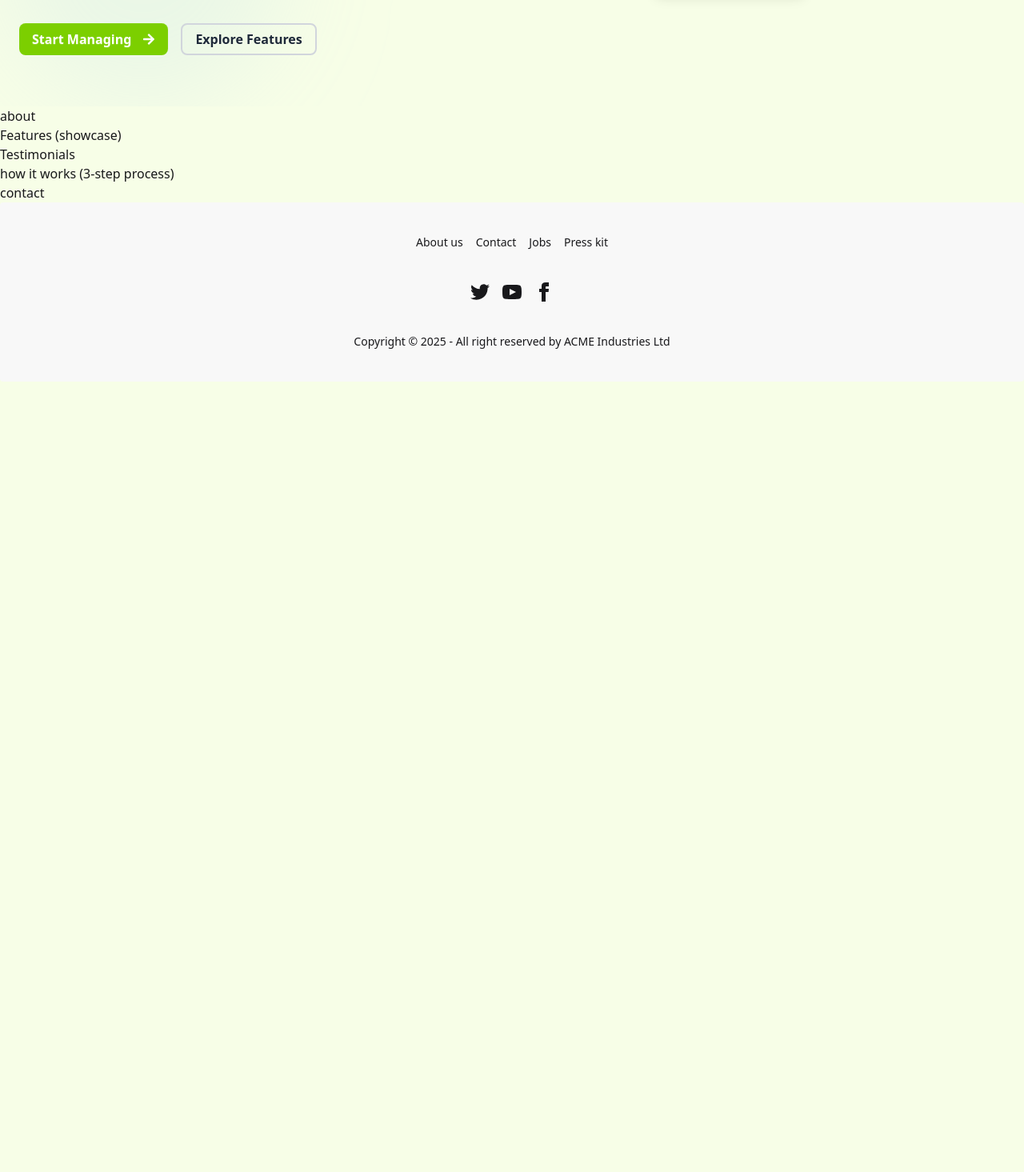
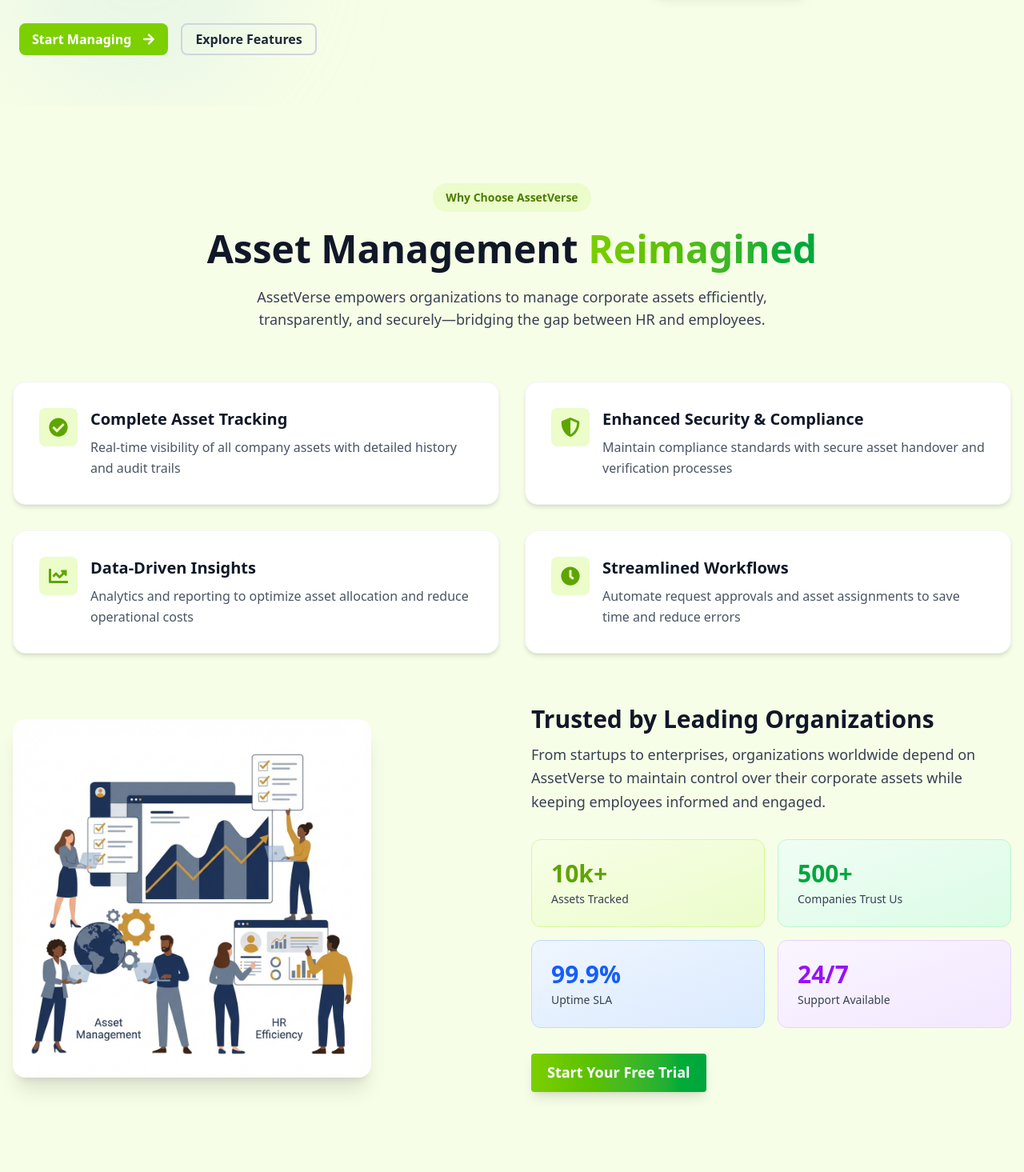
Before and after one commit to sajid-7756/AssetVerse-Client, a React (Vite) app: page / in a window 1280 px wide. Shown: the part 580-2045 px from the top of the page at 80% size. Before the commit the page ends 1057 px from the top, so only its background shows below. Built offline with nearby package versions, Linux system fonts and the light colour scheme; no server answers.

Commit message:
added about section

```diff
--- a/src/components/Home/About/About.jsx
+++ b/src/components/Home/About/About.jsx
@@ -1,11 +1,121 @@
-import React from 'react'
+import React from "react";
+import { FaCheckCircle, FaShieldAlt, FaChartLine, FaClock } from "react-icons/fa";
+import aboutImg from "../../../assets/about-us.png";
 
 const About = () => {
+  const benefits = [
+    {
+      icon: <FaCheckCircle className="text-2xl" />,
+      title: "Complete Asset Tracking",
+      description: "Real-time visibility of all company assets with detailed history and audit trails"
+    },
+    {
+      icon: <FaShieldAlt className="text-2xl" />,
+      title: "Enhanced Security & Compliance",
+      description: "Maintain compliance standards with secure asset handover and verification processes"
+    },
+    {
+      icon: <FaChartLine className="text-2xl" />,
+      title: "Data-Driven Insights",
+      description: "Analytics and reporting to optimize asset allocation and reduce operational costs"
+    },
+    {
+      icon: <FaClock className="text-2xl" />,
+      title: "Streamlined Workflows",
+      description: "Automate request approvals and asset assignments to save time and reduce errors"
+    }
+  ];
+
   return (
-    <div>
-      about
+    <div className=" py-16 md:py-24 px-4">
+      <div className="max-w-7xl mx-auto">
+        {/* Header Section */}
+        <div className="text-center mb-16">
+          <div className="inline-block px-4 py-2 bg-lime-100 text-lime-700 rounded-full font-bold text-sm mb-4">
+            Why Choose AssetVerse
+          </div>
+          <h2 className="text-4xl md:text-5xl font-bold text-gray-900 leading-tight mb-4">
+            Asset Management{" "}
+            <span className="bg-linear-to-r from-lime-500 to-green-600 bg-clip-text text-transparent">
+              Reimagined
+            </span>
+          </h2>
+          <p className="text-lg text-gray-700 max-w-2xl mx-auto">
+            AssetVerse empowers organizations to manage corporate assets efficiently, transparently, and securely—bridging the gap between HR and employees.
+          </p>
+        </div>
+
+        {/* Benefits Grid */}
+        <div className="grid md:grid-cols-2 gap-8 mb-16">
+          {benefits.map((benefit, index) => (
+            <div
+              key={index}
+              className="bg-white rounded-2xl p-8 shadow-md hover:shadow-lg transition-shadow duration-300 border border-gray-100"
+            >
+              <div className="flex items-start gap-4">
+                <div className="p-3 bg-lime-100 rounded-lg text-lime-600 shrink-0">
+                  {benefit.icon}
+                </div>
+                <div>
+                  <h3 className="text-xl font-bold text-gray-900 mb-2">
+                    {benefit.title}
+                  </h3>
+                  <p className="text-gray-600 leading-relaxed">
+                    {benefit.description}
+                  </p>
+                </div>
+              </div>
+            </div>
+          ))}
+        </div>
+
+        {/* Stats and Image Section */}
+        <div className="grid md:grid-cols-2 gap-12 items-center">
+          <div>
+            <img
+              src={aboutImg}
+              className="w-full max-w-md rounded-2xl shadow-xl hover:shadow-2xl transition-shadow duration-300"
+              alt="AssetVerse Platform"
+            />
+          </div>
+          <div className="space-y-8">
+            <div>
+              <h3 className="text-3xl font-bold text-gray-900 mb-3">
+                Trusted by Leading Organizations
+              </h3>
+              <p className="text-lg text-gray-700 leading-relaxed">
+                From startups to enterprises, organizations worldwide depend on AssetVerse to maintain control over their corporate assets while keeping employees informed and engaged.
+              </p>
+            </div>
+
+            {/* Stats Grid */}
+            <div className="grid grid-cols-2 gap-4">
+              <div className="bg-linear-to-br from-lime-50 to-lime-100 rounded-xl p-6 border border-lime-200">
+                <div className="text-3xl font-bold text-lime-600 mb-1">10k+</div>
+                <p className="text-sm text-gray-700">Assets Tracked</p>
+              </div>
+              <div className="bg-linear-to-br from-green-50 to-green-100 rounded-xl p-6 border border-green-200">
+                <div className="text-3xl font-bold text-green-600 mb-1">500+</div>
+                <p className="text-sm text-gray-700">Companies Trust Us</p>
+              </div>
+              <div className="bg-linear-to-br from-blue-50 to-blue-100 rounded-xl p-6 border border-blue-200">
+                <div className="text-3xl font-bold text-blue-600 mb-1">99.9%</div>
+                <p className="text-sm text-gray-700">Uptime SLA</p>
+              </div>
+              <div className="bg-linear-to-br from-purple-50 to-purple-100 rounded-xl p-6 border border-purple-200">
+                <div className="text-3xl font-bold text-purple-600 mb-1">24/7</div>
+                <p className="text-sm text-gray-700">Support Available</p>
+              </div>
+            </div>
+
+            <button className="btn bg-linear-to-r from-lime-500 to-green-600 hover:from-lime-600 hover:to-green-700 text-white border-0 btn-lg shadow-lg hover:shadow-green-500/30 transition-all duration-300">
+              Start Your Free Trial
+            </button>
+          </div>
+        </div>
+      </div>
     </div>
-  )
-}
+  );
+};
 
-export default About
+export default About;
--- a/src/index.css
+++ b/src/index.css
@@ -7,27 +7,6 @@
 #root {
   /* @apply bg-linear-to-br from-lime-50 via-white to-lime-50; */
   @apply bg-lime-50;
-}
-
-@keyframes blob {
-  0%,
-  100% {
-    transform: translate(0, 0) scale(1);
-  }
-  33% {
-    transform: translate(30px, -50px) scale(1.1);
-  }
-  66% {
-    transform: translate(-20px, 20px) scale(0.9);
-  }
-}
-
-.animate-blob {
-  animation: blob 7s infinite;
-}
-
-.animation-delay-2000 {
-  animation-delay: 2s;
 }
 
 @plugin "daisyui/theme" {
@@ -91,3 +70,24 @@
   --depth: 1;
   --noise: 0;
 }
+
+@keyframes blob {
+  0%,
+  100% {
+    transform: translate(0, 0) scale(1);
+  }
+  33% {
+    transform: translate(30px, -50px) scale(1.1);
+  }
+  66% {
+    transform: translate(-20px, 20px) scale(0.9);
+  }
+}
+
+.animate-blob {
+  animation: blob 7s infinite;
+}
+
+.animation-delay-2000 {
+  animation-delay: 2s;
+}
```
Also changed, not shown: src/assets/about-us.png (added).
